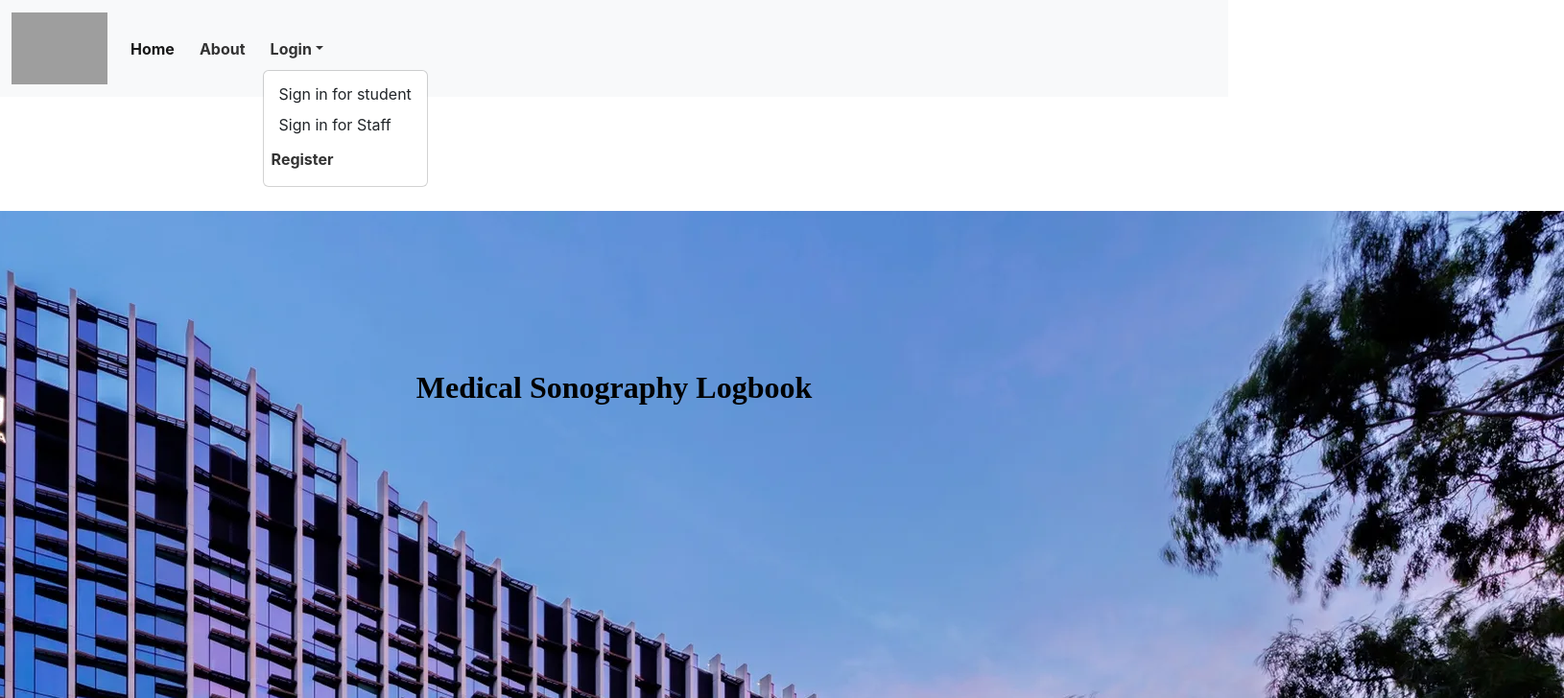
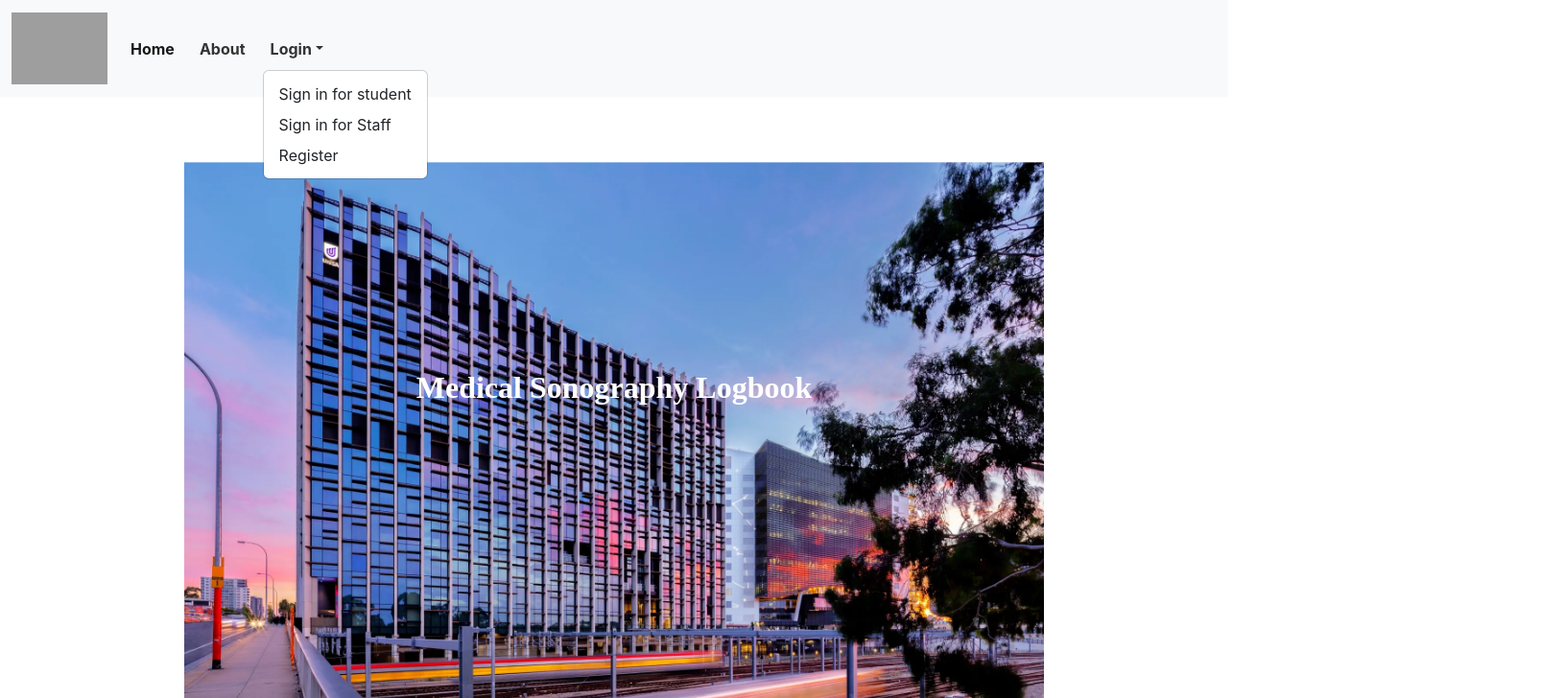
Before and after one commit to AnhNotAnh/ICT-Capstone-Project, a React (Create React App) app in the folder my-app/: page / in a window 1280 px wide. Both pictures are taken after a click on the button "Login". Shown: the top 728 px of the page at 96% size, 1630 px wide, since content can reach past the window. Built offline with nearby package versions, Linux system fonts and the light colour scheme; grey boxes are pictures that could not be loaded.

Commit message:
Change background to small size and change text of the dropdown item to be unbold

```diff
--- a/my-app/src/App.js
+++ b/my-app/src/App.js
@@ -24,7 +24,7 @@ function App() {
                             <ul className="dropdown-menu" aria-labelledby="navbarDropdown">
                                 <li><Link className="dropdown-item" to="SignIn" >Sign in for student</Link></li>
                                 <li><Link className="dropdown-item" to="SignIn" >Sign in for Staff</Link></li>
-                                <li><Link className="nav-link" to="Register" >Register</Link></li>
+                                <li><Link className="dropdown-item" to="Register" >Register</Link></li>
                             </ul>
                           </div>
                       </div>
--- a/my-app/src/routes/Home.js
+++ b/my-app/src/routes/Home.js
@@ -6,12 +6,12 @@ const Home = () => {
     return (
         <div className="home-container">
           <div className="centered-content">
-            <h2 style={{ position: 'relative', zIndex: 1,color:'black', fontWeight:'bold', fontFamily:'Times New Roman', top:'-200%' }}>Medical Sonography Logbook</h2>
+            <h2 style={{ position: 'relative', zIndex: 1,color:'white', fontWeight:'bold', fontFamily:'Times New Roman', top:'-200%' }}>Medical Sonography Logbook</h2>
             <img
               src={image}
               alt=""
               className="center-image"
-              style={{ position: 'absolute', top: '110%', left: '50%', transform: 'translate(-50%, -50%)', maxWidth: '', height: 'auto', zIndex: 0 }}
+              style={{ position: 'absolute', top: '58.5%', left: '50%', transform: 'translate(-50%, -50%)', maxWidth: '70%', height: 'auto', zIndex: 0 }}
             />
           </div>
         </div>
```
